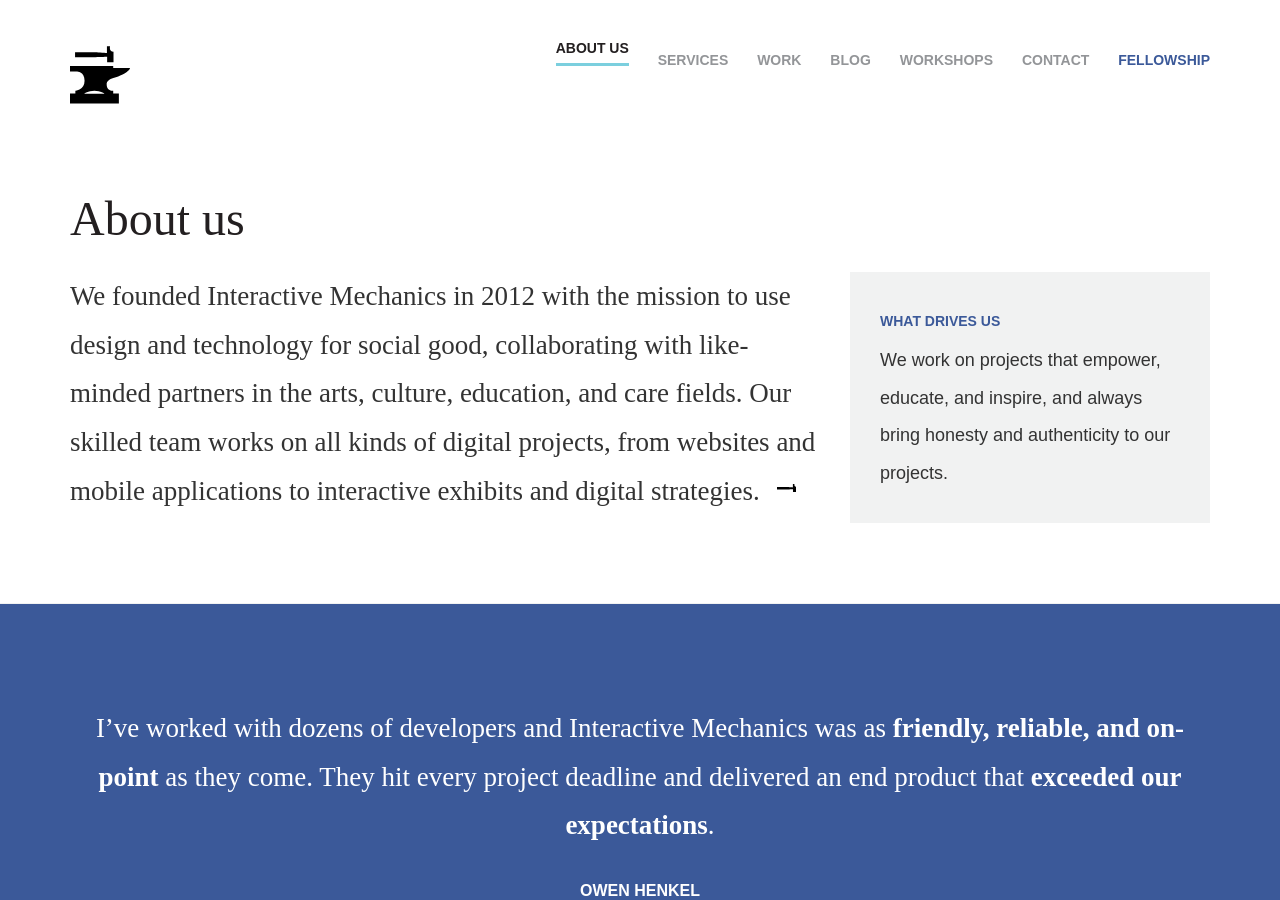
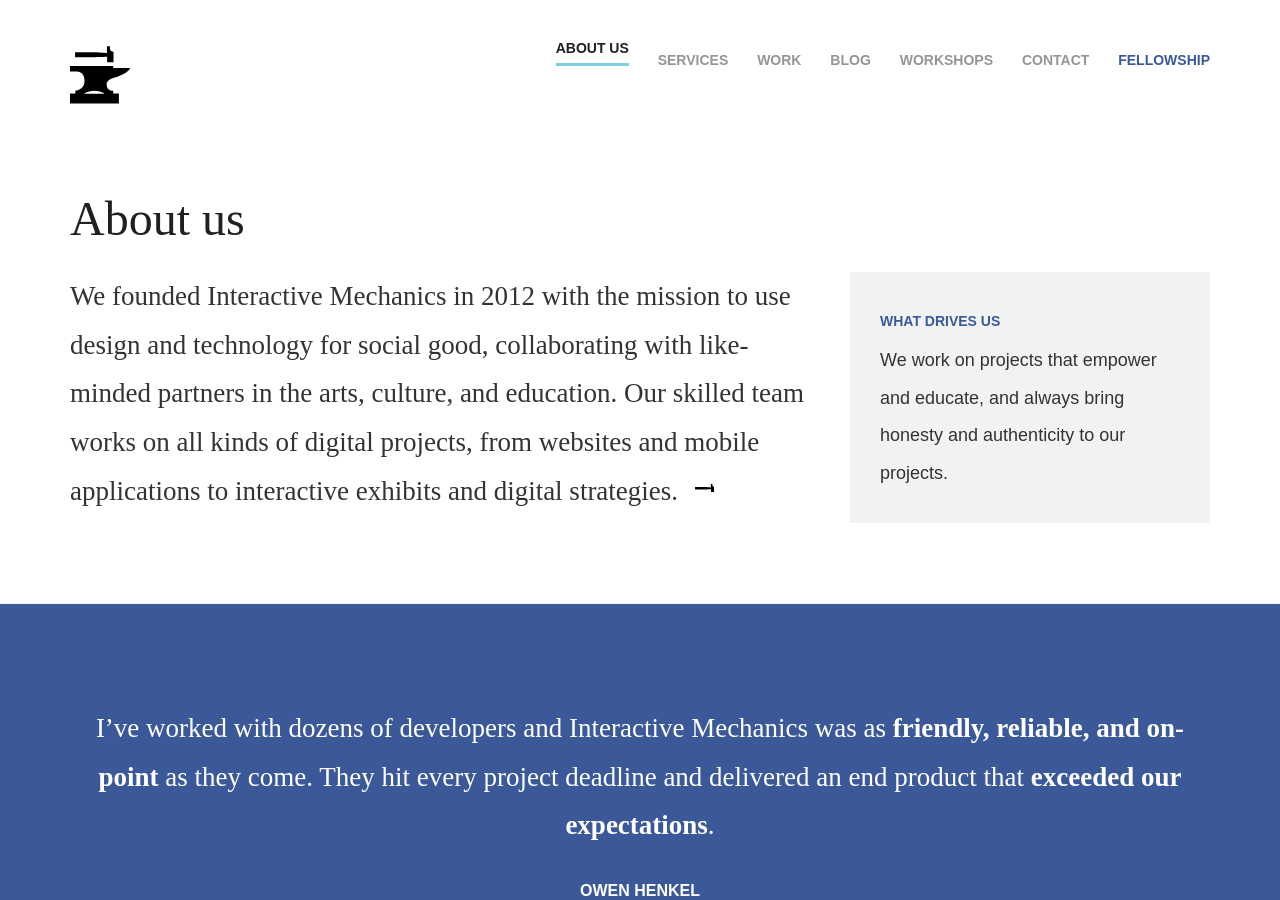
Before and after one commit to InteractiveMechanics/interactivemechanics-jekyll, a Jekyll site: the page built from about.html, in a window 1280 px wide and 900 px high. Built offline with Jekyll 4.4.1, drawn with Linux system fonts in a browser that asks for light colours; nearby versions of some CDN libraries.

Commit message:
Update language

```diff
--- a/_data/focusareas.yml
+++ b/_data/focusareas.yml
@@ -16,7 +16,7 @@
   link:     "digital-activity-guides"
   body:     "Our mobile solutions include iOS and Android native apps, PhoneGap, React, and simple, well-crafted responsive web applications. We're here to walk you through the options, keeping your strategic goals and your budget in mind. We've also worked with organizations to integrate iBeacon and Eddystone protocols for location-aware beacons. We're excited about phased projects and prototypes, and we're proud to have collaborated with projects such as ROAR for Good and Classicizing Philadelphia with Bryn Mawr College."
 
-- title:    Workshops & Training
+- title:    Workshops & Webinars
   short:    workshops
   image:    "/images/uploads/focus-workshops.jpg"
   link:     "/workshops"
--- a/_posts/2017-01-29-combating-all-or-nothing.markdown
+++ b/_posts/2017-01-29-combating-all-or-nothing.markdown
@@ -6,11 +6,11 @@
 category:   Process
 thumb:      "/images/uploads/combating-mentality-thumb.jpg"
 summary: |
-    As a perfectionist, it’s a constant struggle not to consider myself a failure if I don’t complete all 50 tasks I line up for the day.
+    The [Interactive Mechanics Fellowship Program](http://interactivemechanics.com/fellowship/) aims to build capacity for representation and inclusion in the technology field. We see it as a mutual learning experience for the fellows and for our existing team, so we’ve asked our fellows to share some of their expertise on our blog.
 
 ---
 
-At the start of each day, my motivation is incredibly high. I honestly do believe that I can do all 50 of those tasks. But by the end of the day, the guilt of only having completed 3-4 tasks settles in, and I throw in the towel in hopes that tomorrow will be the perfect day when I can do it all. *Spoiler alert: I never get my perfect day.*
+As a perfectionist, it’s a constant struggle not to consider myself a failure if I don’t complete all 50 tasks I line up for the day. At the start of each day, my motivation is incredibly high. I honestly do believe that I can do all 50 of those tasks. But by the end of the day, the guilt of only having completed 3-4 tasks settles in, and I throw in the towel in hopes that tomorrow will be the perfect day when I can do it all. *Spoiler alert: I never get my perfect day.*
 
 Although I’ve been actively working to knock out this mentality over the past couple years, I truly had to conquer it when I was accepted into the Interactive Mechanics Fellowship Program. I’ve always been interested in web development and have taken online courses here and there. But I’d actually never *built* a project. I was stuck in this cycle where I felt like I didn’t know enough to start coding a project, so I’d use tutorial hopping as an avoidance maneuver. But now it was time to make that big leap.
 
--- a/about.html
+++ b/about.html
@@ -6,12 +6,12 @@
 in_nav:         true
 
 summary: |
-    We founded Interactive Mechanics in 2012 with the mission to use design and technology for social good, collaborating with like-minded partners in the arts, culture, education, and care fields. Our skilled team works on all kinds of digital projects, from websites and mobile applications to interactive exhibits and digital strategies.
+    We founded Interactive Mechanics in 2012 with the mission to use design and technology for social good, collaborating with like-minded partners in the arts, culture, and education. Our skilled team works on all kinds of digital projects, from websites and mobile applications to interactive exhibits and digital strategies.
 
 callout:
     title:      What drives us
     body: |
-        We work on projects that empower, educate, and inspire, and always bring honesty and authenticity to our projects.
+        We work on projects that empower and educate, and always bring honesty and authenticity to our projects.
 
 quote:
     - name:       David McKenzie
--- a/index.html
+++ b/index.html
@@ -10,7 +10,7 @@
         </video>
     </div>
     <div class="container">
-        <h1>Beautiful design and visionary technology for arts, culture, education, and care.</h1>
+        <h1>Beautiful digital experiences for arts, culture, and education.</h1>
         <a href="/about-us" class="btn btn-default btn-white">Read our story {% include icons/icon_arrow_right.html %}</a>
         <a href="/work" class="btn btn-default btn-white">Explore our work {% include icons/icon_arrow_right.html %}</a>
     </div>
@@ -19,9 +19,9 @@
     <div class="container">
         <div class="row">
             <div class="col-md-10 col-md-offset-1">
-                <h2 class="text-center">Interactive Mechanics is a digital design firm that partners with <strong>cultural, educational, and care organizations</strong> on design, development, user experience, and strategy.</h2>
+                <h2 class="text-center">Interactive Mechanics is a digital design firm that partners with cultural and educational organizations on design, development, user experience, and digital strategy.</h2>
                 <p>
-                    Our team builds beautiful, user-centered digital projects for web, mobile, and in-gallery exhibits that empower, educate, and inspire your audiences. Whether we're working with you to design a new website, craft a digital strategy, or develop an interactive exhibit, we approach every project with openness, creativity, and empathy.
+                    Our team builds beautiful, user-centered digital projects for web, mobile, and in-gallery exhibits that educate and empower your audiences. Whether we're working with you to design a new website, craft a digital strategy, or develop an interactive exhibit, we approach every project with openness, creativity, and empathy.
                     <a href="/about-us">Learn more about us &raquo;</a></p>
             </div>
         </div>
```
